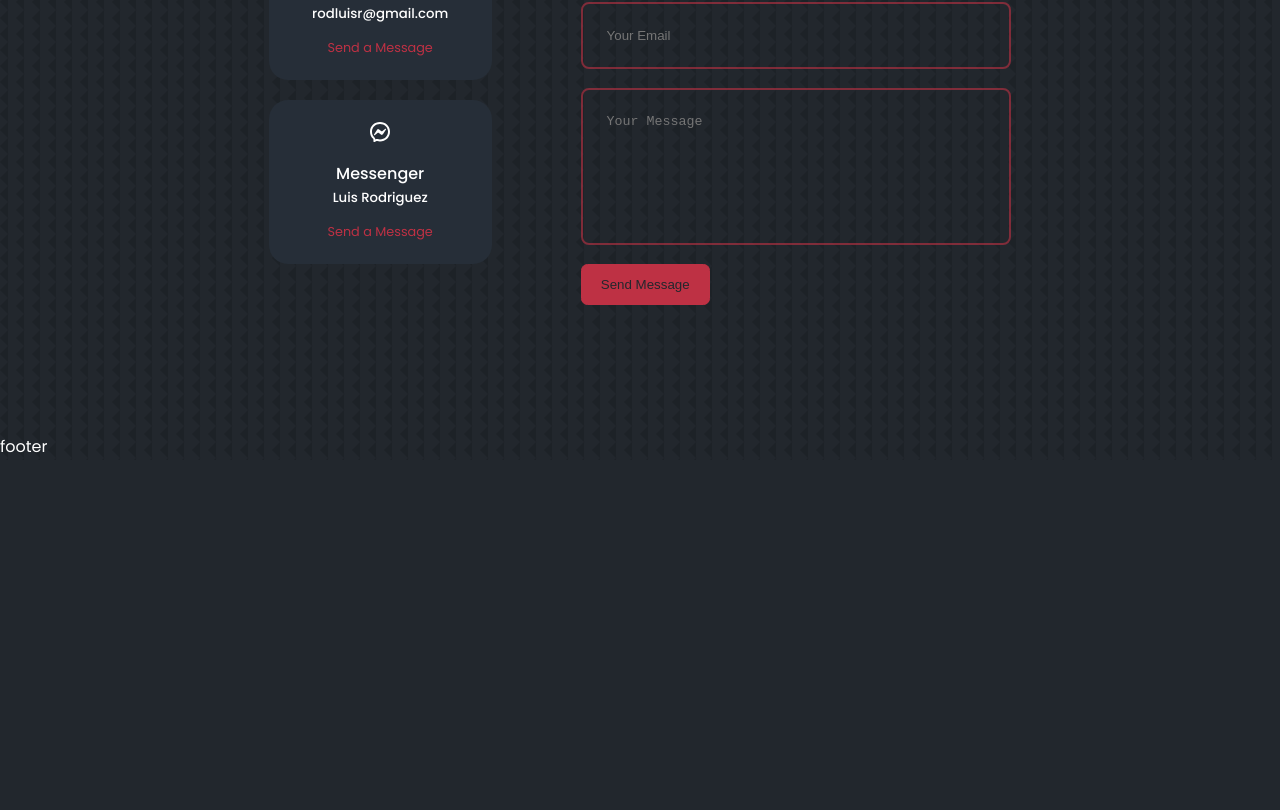
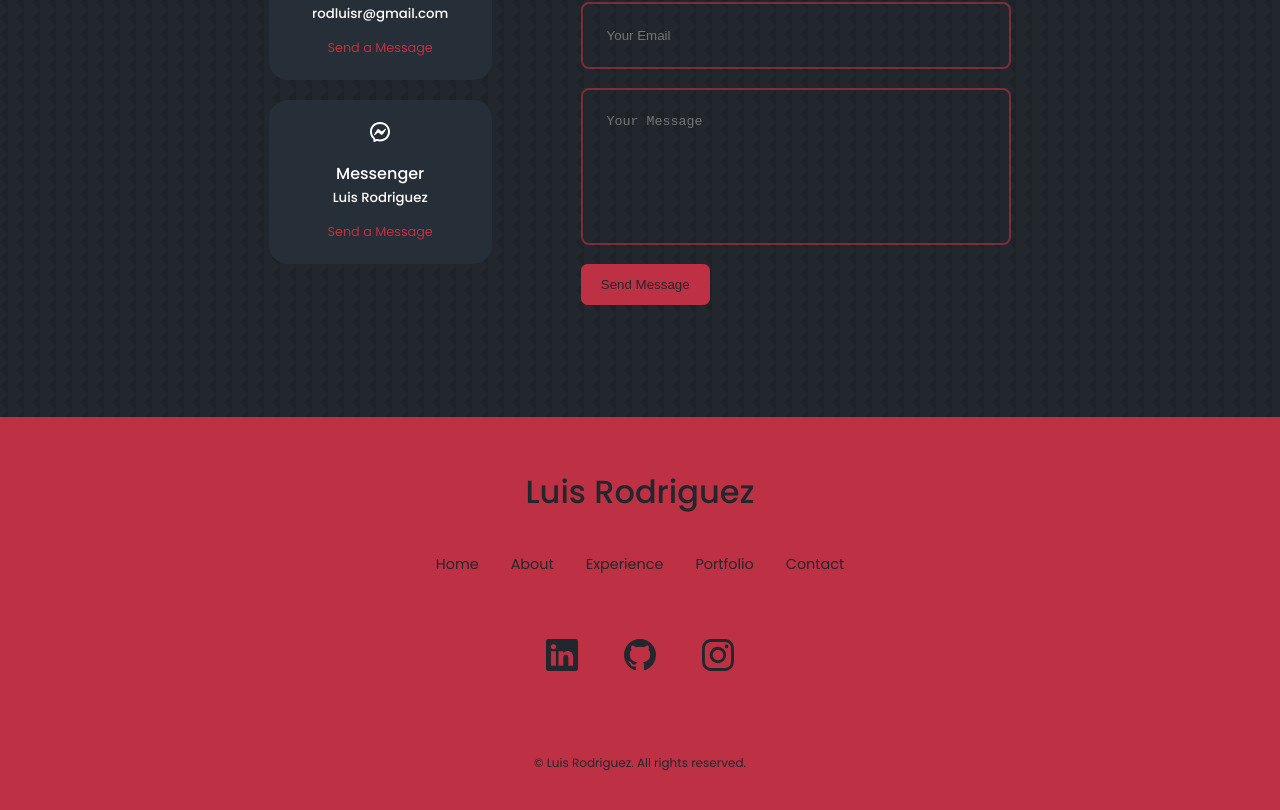
Before and after one commit to luisrrv/react-portfolio, a React (Create React App) app: page / in a window 1280 px wide. Shown: the part 3446-4256 px from the top of the page. Before the commit the page ends 3906 px from the top, so only its background shows below. Built offline with nearby package versions, Linux system fonts and the light colour scheme.

Commit message:
added footer section

```diff
--- a/package.json
+++ b/package.json
@@ -6,6 +6,7 @@
     "@testing-library/jest-dom": "^5.16.4",
     "@testing-library/react": "^13.1.1",
     "@testing-library/user-event": "^13.5.0",
+    "emailjs-com": "^3.2.0",
     "react": "^18.0.0",
     "react-dom": "^18.0.0",
     "react-scripts": "5.0.1",
--- a/src/components/contact/contact.jsx
+++ b/src/components/contact/contact.jsx
@@ -2,8 +2,24 @@
 import './contact.css'
 import {MdOutlineEmail} from 'react-icons/md'
 import {RiMessengerLine} from 'react-icons/ri'
+import { useRef } from 'react';
+import emailjs from 'emailjs-com'
 
 const Contact = () => {
+  const form = useRef();
+  const sendEmail = (e) => {
+    e.preventDefault();
+
+    emailjs.sendForm('service_m1nvsub', 'template_k9riru8', form.current, 'Zd9PTDulkyMhEhyVg')
+      .then((result) => {
+          console.log(result.text);
+      }, (error) => {
+          console.log(error.text);
+      });
+      e.target.reset()
+      alert("Thank you, I will reply as soon as possible.")
+  };
+
   return (
     <section id='contact'>
       <h5>Get in Touch</h5>
@@ -25,7 +41,7 @@
           </article>
         </div>
         {/* END OF CONTACT OPTIONS */}
-        <form action="">
+        <form ref={form} onSubmit={sendEmail}>
           <input type="text" name='name' placeholder='Your Full Name' required />
           <input type="email" name='email' placeholder='Your Email' required />
           <textarea name='message'rows="7" placeholder='Your Message' required ></textarea>
--- a/src/components/footer/footer.css
+++ b/src/components/footer/footer.css
@@ -0,0 +1,74 @@
+footer {
+  background: var(--color-primary);
+  padding: 3rem 0;
+  text-align: center;
+  font-size: 0.9rem;
+  margin-top: 7rem;
+}
+
+footer a {
+  color: var(--color-bg);
+}
+
+.footer__logo {
+  font-size: 2rem;
+  font-weight: 500;
+  margin-bottom: 2rem;
+  display: inline-block;
+}
+
+.permalinks {
+  display: flex;
+  flex-wrap: wrap;
+  justify-content: center;
+  gap: 2rem;
+  margin: 0 auto 3rem;
+}
+
+.footer__socials {
+  display: flex;
+  justify-content: center;
+  gap: 1rem;
+  margin-bottom: 4rem;
+}
+
+.footer__socials a {
+  /* background: var(--color-bg); */
+  color: var(--color-bg);
+  padding: 0.8rem;
+  border-radius: 0.7rem;
+  display: flex;
+  border: 2px solid transparent;
+  font-size: 2rem;
+}
+
+.footer__socials a:hover {
+  background: transparent;
+  color: var(--color-bg);
+  border-color: var(--color-bg);
+}
+
+.footer__copyright {
+  margin-bottom: 4rem;
+  color: var(--color-bg);
+}
+
+/* ----------------------- MEDIA QUERIES (medium) ------------------------ */
+
+@media screen and (max-width: 1024px) {
+  header {
+    height: 68vh;
+  }
+  }
+
+/* ----------------------- MEDIA QUERIES (small) ------------------------ */
+
+@media screen and (max-width: 600px) {
+  .permalinks {
+    flex-direction: column;
+    gap: 1.5rem;
+  }
+  .footer__socials {
+    margin-bottom: 2.6rem;
+  }
+}
--- a/src/components/footer/footer.jsx
+++ b/src/components/footer/footer.jsx
@@ -1,11 +1,32 @@
 import React from 'react'
 import './footer.css'
+import {BsLinkedin} from 'react-icons/bs'
+import {BsGithub} from 'react-icons/bs'
+import {BsInstagram} from 'react-icons/bs'
 
 const Footer = () => {
   return (
-    <section id='footer'>
-      footer
-    </section>
+    <footer>
+      <a href="#footer" className="footer__logo">Luis Rodriguez</a>
+
+      <ul className="permalinks">
+        <li><a href="#home">Home</a></li>
+        <li><a href="#about">About</a></li>
+        <li><a href="#experience">Experience</a></li>
+        <li><a href="#portfolio">Portfolio</a></li>
+        <li><a href="#contact">Contact</a></li>
+      </ul>
+
+      <div className="footer__socials">
+        <a href="https://linkedin.com"><BsLinkedin/></a>
+        <a href="https://github.com"><BsGithub/></a>
+        <a href="https://instagram.com"><BsInstagram/></a>
+      </div>
+
+      <div className="footer__copyright">
+        <small>&copy; Luis Rodriguez. All rights reserved.</small>
+      </div>
+    </footer>
   )
 }
 
```
Also changed, not shown: 1 other file (tests, documents, lock files or other folders).
